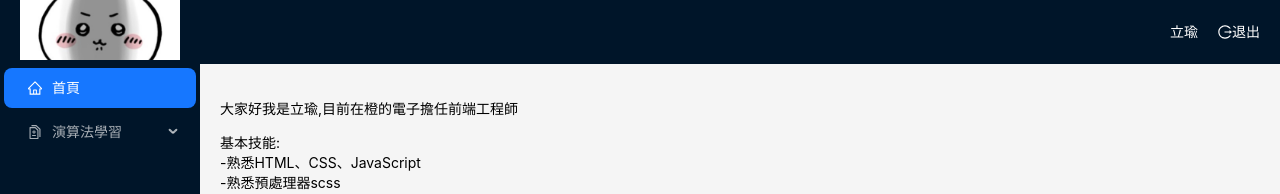
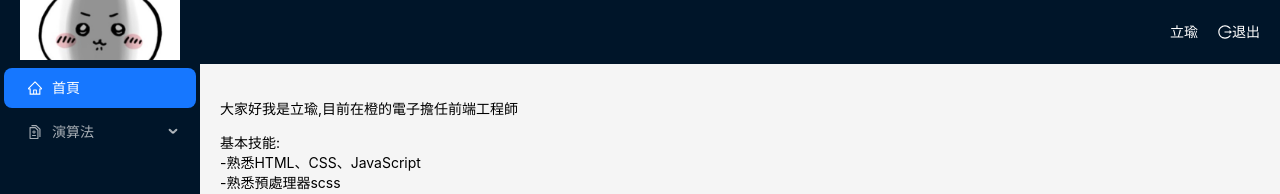
Before and after one commit to Yanuko0/algorithm_learning, a React (Vite) app: page / in a window 1280 px wide. Shown: the top 194 px of the page. Built offline with nearby package versions, Linux system fonts and the light colour scheme.

Commit message:
路由配置更改

```diff
--- a/package.json
+++ b/package.json
@@ -3,6 +3,8 @@
   "private": true,
   "version": "0.0.0",
   "type": "module",
+  "start_url":".",
+  "homepage": "./",
   "scripts": {
     "dev": "vite",
     "build": "tsc -b && vite build",
--- a/src/pages/Layout/index.tsx
+++ b/src/pages/Layout/index.tsx
@@ -35,7 +35,7 @@ const { Header, Sider, Footer } = Layout
 
 const items: MenuItem[] = [
     getItem('首頁', '/', <HomeOutlined />),
-    getItem('演算法學習', 'sub1', <DiffOutlined />, [
+    getItem('演算法', 'sub1', <DiffOutlined />, [
       getItem('第一章-時間複雜度', 'TimeComplexity'),
     //   getItem('Bill', '4'),
     //   getItem('Alex', '5'),
--- a/vite.config.ts
+++ b/vite.config.ts
@@ -4,6 +4,7 @@ import path from 'path'
 
 // https://vitejs.dev/config/
 export default defineConfig({
+  base: './',
   plugins: [react()],
   resolve: {
         alias: {
```
